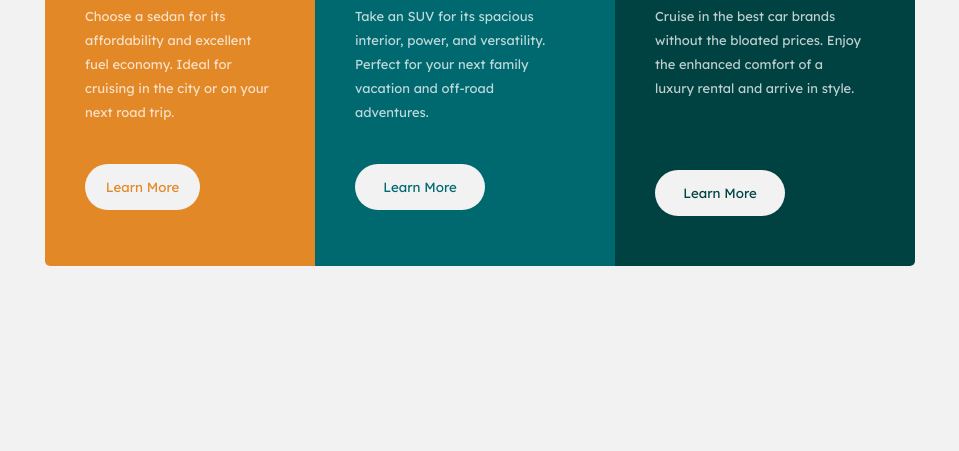
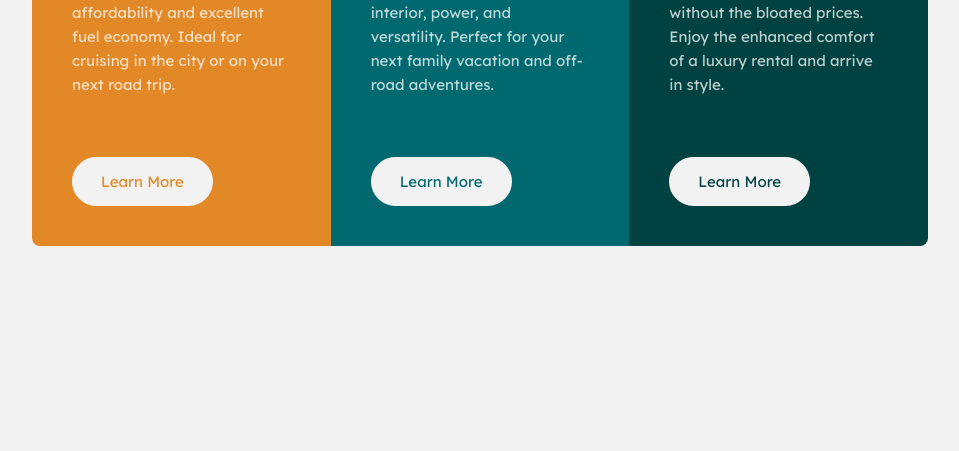
Before and after one commit to LucasSantos96/3colun-FrontendMentor-2, a plain HTML site: page index.html in a window 1280 px wide. Shown: the part 349-800 px from the top of the page, without its empty margins (160-1119 px from the left). Drawn offline with Linux system fonts and the light colour scheme.

Commit message:
Add files via upload

```diff
--- a/css/style.css
+++ b/css/style.css
@@ -3,90 +3,83 @@
     padding: 0;
     box-sizing: border-box;
 }
-
-body {
+body{
     background-color: hsl(0, 0%, 95%);
     min-height: 100vh;
     display: flex;
     align-items: center;
-    justify-content: center;
-    flex-wrap: nowrap;
-    color: #fff;
+    font-size: 15px;
+    font-family: 'Lexend Deca', sans-serif;
+    font-weight: 400;
+}
+.container{
+    max-width: 960px;
+    margin: 0 auto;
 
 
 }
-
-.sedans {
-    border-radius: 5px 0px 0px 5px;
-    width: 270px;
-    height: 430px;
-    background-color: hsl(31, 77%, 52%);
-    /* padding-top: 60px;
-    padding-bottom: 40px;
-    padding-left:40px ; */
-    padding: 45px 0px 40px 40px;
-}
-
- .suvs {
-    width: 300px;
-    height: 430px;
-    background-color: hsl(184, 100%, 22%);
-    /* padding-top: 60px;
-    padding-bottom: 40px; */
-    padding: 45px 0px 40px 40px;
+.wrapper{
+    display: grid;
+    grid-template-columns: 1fr 1fr 1fr;
+    border-radius: 8px;
+    margin: 2rem;
+    overflow: hidden;
 
 }
-
-.luxury {
-    width: 300px;
-    height: 430px;
-    background-color: hsl(179, 100%, 13%);
-    border-radius: 0px 5px 5px 0px;
-    /* padding-top: 60px;
-    padding-bottom: 40px; */
-    padding: 45px 0px 40px 40px;
-
-
+.cx-1{
+    background-color: hsl(31, 77%, 52%);
 
 }
-img{
-padding-bottom: 20px;
-width: 60px;
-
+.cx-2{
+    background-color: hsl(184, 100%, 22%);
 }
-h1{
-
-  font-family: 'Big Shoulders Display', cursive;
-  font-size: 35px;
-  text-transform: uppercase;
-  padding-bottom: 20px
+.cx-3{
+    background-color: hsl(179, 100%, 13%);
 }
-p{
+.cx{
+    padding: 40px;
+}
+.cx h1{
+    font-family: 'Big Shoulders Display', cursive;
+    text-transform: uppercase;
+    color: hsla(0, 0%, 100%, 0.75);
+    font-size: 30px;
+}
+.cx p{
     font-family: 'Lexend Deca', sans-serif;
-    font-size: 13px;
-    width: 80%;
-    color: hsla(0, 0%, 100%, 0.75);
-    font-weight: 400px;
-    padding-bottom: 40px;
-    line-height: 1.5rem;
-
+    line-height: 1.6;
+    color:hsla(0, 0%, 100%, 0.75);
 }
-button {
-    background-color:hsl(0, 0%, 95%) ;
-    border: none;
-    border-radius: 430px;
-    padding: 15px;
-    width: 50%;
-    font-family: 'Lexend Deca', sans-serif ;
-
+.cx a{
+    text-decoration: none;
+    background-color: hsl(0, 0%, 95%);
+    padding: 13px 27px;
+    border-radius: 25px;
+    margin-top:60px ;
+    display: inline-block;
+    border: 2px solid hsl(0, 0%, 95%);
+    transition: all .3s ease-in-out;
 }
-.sedans button{
+.cx-1 a{
     color:hsl(31, 77%, 52%) ;
 }
-.suvs button{
-    color:hsl(184, 100%, 22%) ;
+.cx-2 a{
+color: hsl(184, 100%, 22%);
 }
-.luxury button{
-    color:hsl(179, 100%, 13%) ;
-    margin-top: 30px;
+.cx-3 a{
+color:hsl(179, 100%, 13%) ;
 }
+.cx a:hover{
+color: hsl(0, 0%, 95%) ;
+background-color: transparent;
+}
+@media only screen and (max-width:768px){
+    .wrapper{
+        grid-template-columns: 1fr;
+    }
+}
+@media only screen and (max-width:425px){
+    .wrapper{
+        margin: 2rem .5rem;
+    }
+}
--- a/index.html
+++ b/index.html
@@ -9,7 +9,8 @@
   <link rel="icon" type="image/png" sizes="32x32" href="./images/favicon-32x32.png">
   <link rel="preconnect" href="https://fonts.googleapis.com">
   <link rel="preconnect" href="https://fonts.gstatic.com" crossorigin>
-<link href="https://fonts.googleapis.com/css2?family=Big+Shoulders+Display:wght@700&family=Lexend+Deca&display=swap" rel="stylesheet">
+  <link href="https://fonts.googleapis.com/css2?family=Big+Shoulders+Display:wght@700&family=Lexend+Deca&display=swap"
+    rel="stylesheet">
   <link rel="stylesheet" href="./css/style.css">
 
   <title>Frontend Mentor | 3-column preview card component</title>
@@ -18,31 +19,35 @@
 <body>
 
 
-    <div class="sedans">
+  <section class="container">
+    <div class="wrapper">
+      <div class="cx cx-1">
         <img class="img-sedans" src="images/icon-sedans.svg" alt="Sedans">
         <h1>Sedans</h1>
         <p>Choose a sedan for its affordability and excellent fuel economy. Ideal for cruising in the city
           or on your next road trip.</p>
-
-        <button class="btn-1">Learn More</button>
+       <a href="##">Learn More</a>
       </div>
-    <div class="suvs">
+      <div class="cx cx-2">
         <img src="images/icon-suvs.svg" alt="Suvs">
         <h1>Suvs</h1>
         <p>Take an SUV for its spacious interior, power, and versatility. Perfect for your next family vacation
           and off-road adventures.</p>
-        <button class="btn-2">Learn More</button>
+          <a href="##">Learn More</a>
+
       </div>
-    <div class="luxury">
+      <div class="cx cx-3">
         <img class="img-luxury" src="images/icon-luxury.svg" alt="Luxury">
         <h1>Luxury</h1>
         <p>Cruise in the best car brands without the bloated prices.
           Enjoy the enhanced comfort of a luxury
           rental and arrive in style.
         </p>
-    <button class="btn-3">Learn More</button>
+        <a href="##">Learn More</a>
+
       </div>
-
+    </div>
+  </section>
 
 
 
```
Also changed, not shown: design/active-states.jpg (added), design/desktop-design.jpg (added), design/desktop-preview.jpg (added), design/mobile-design.jpg (added). Lines whose indentation alone changed are shown as unchanged.
